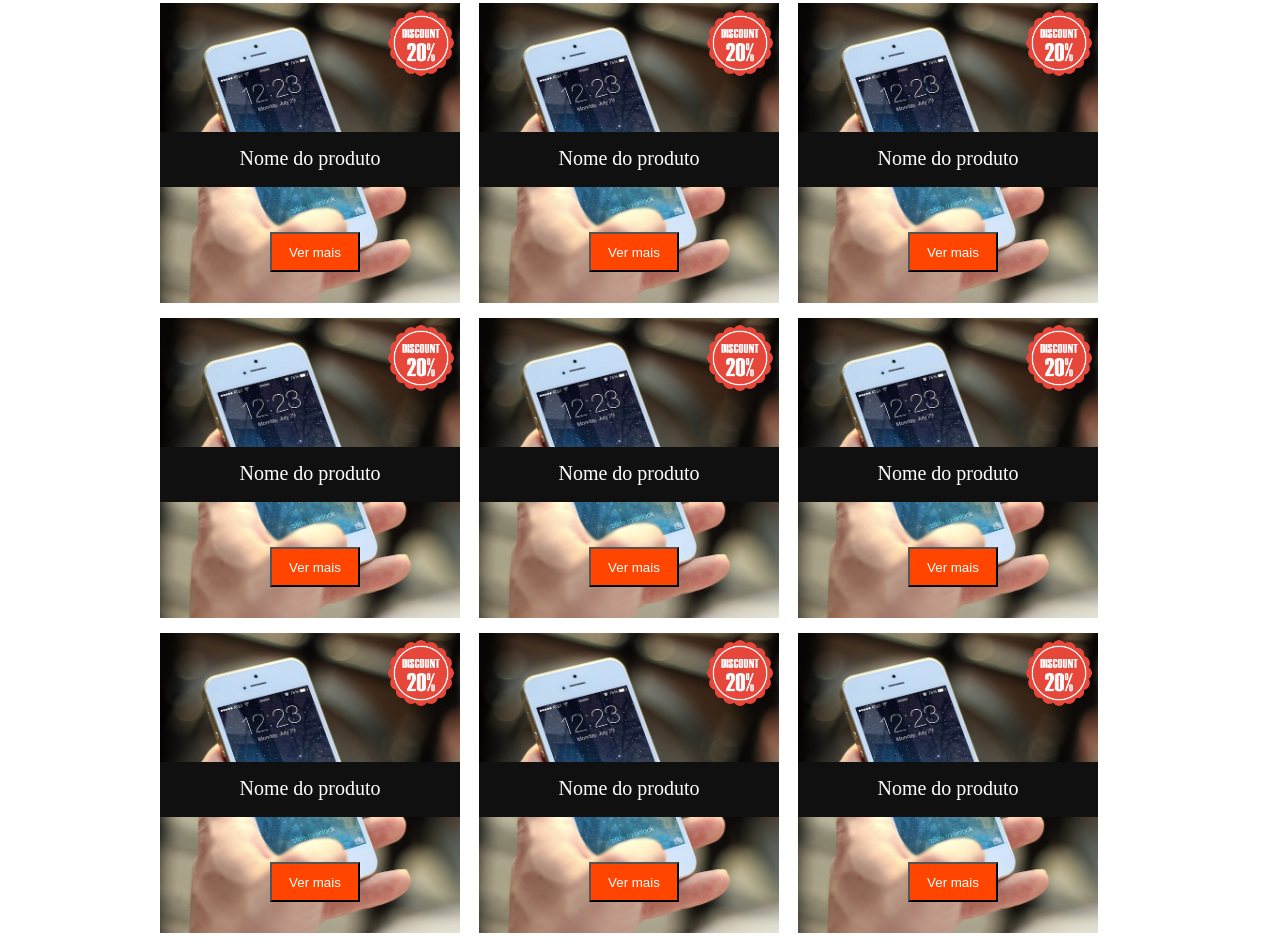
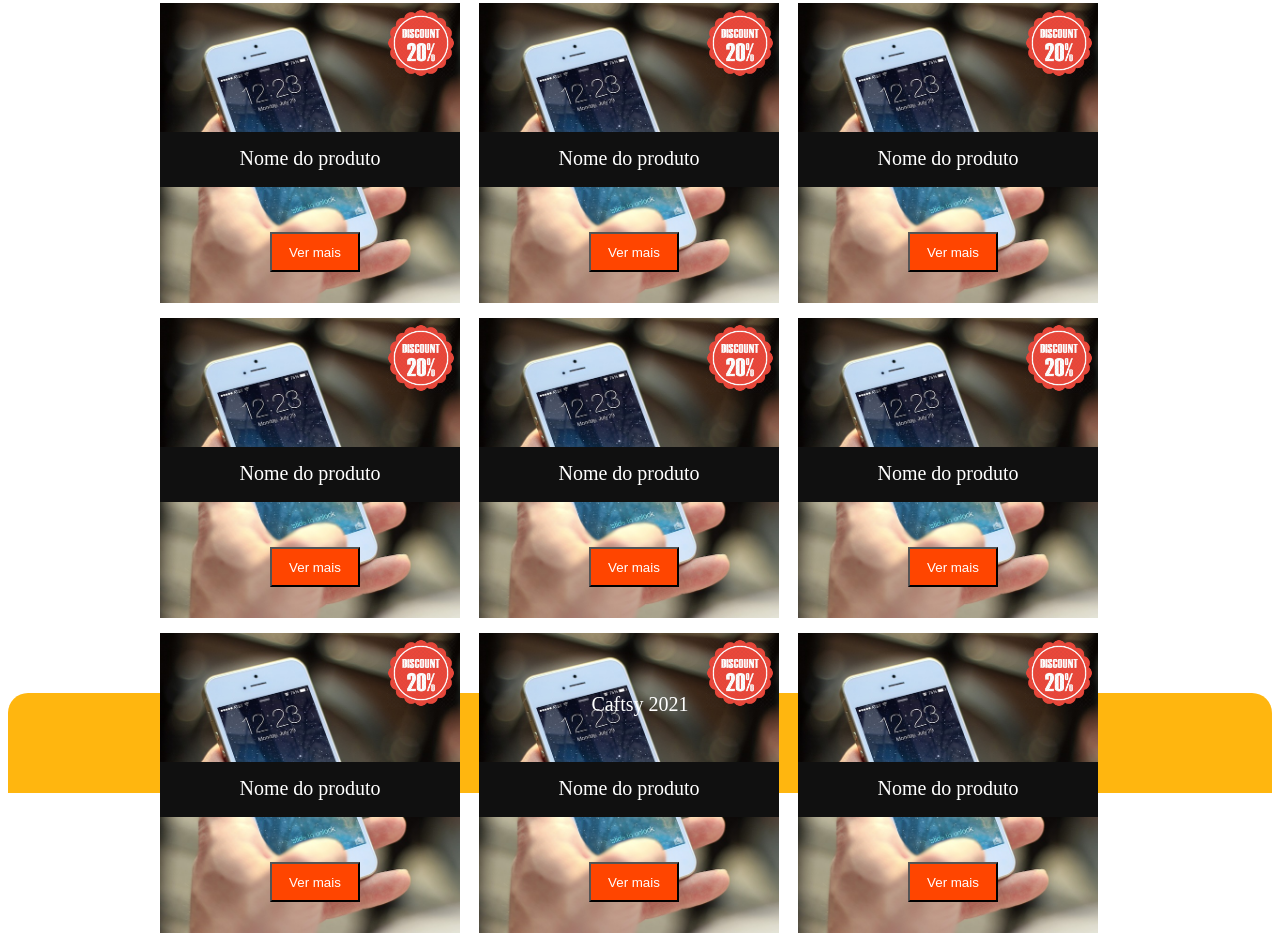
Before and after one commit to delova/DH-FS-0521, a plain HTML site: page aula12/index.html in a window 1280 px wide. Shown: the part 227-1175 px from the top of the page. Drawn offline with Linux system fonts and the light colour scheme.

Commit message:
Adicionando conteúdo referente a aula12

```diff
--- a/aula12/css/styles.css
+++ b/aula12/css/styles.css
@@ -81,3 +81,14 @@ section article button{
   height: 40px;
   margin: 45px 0 0 110px;
 }
+/* FOOTER */
+
+footer{
+  width: 100%;
+  height: 100px;
+  background-color: #ffb60f;
+  text-align: center;
+  font-size: 20px;
+  color: #ffffff;
+  border-radius: 20px 20px 0 0;
+}
--- a/aula12/index.html
+++ b/aula12/index.html
@@ -73,6 +73,6 @@
       </article>
     </section>
   </main>
-
+  <footer>Caftsy 2021</footer>
 </body>
 </html>
```
